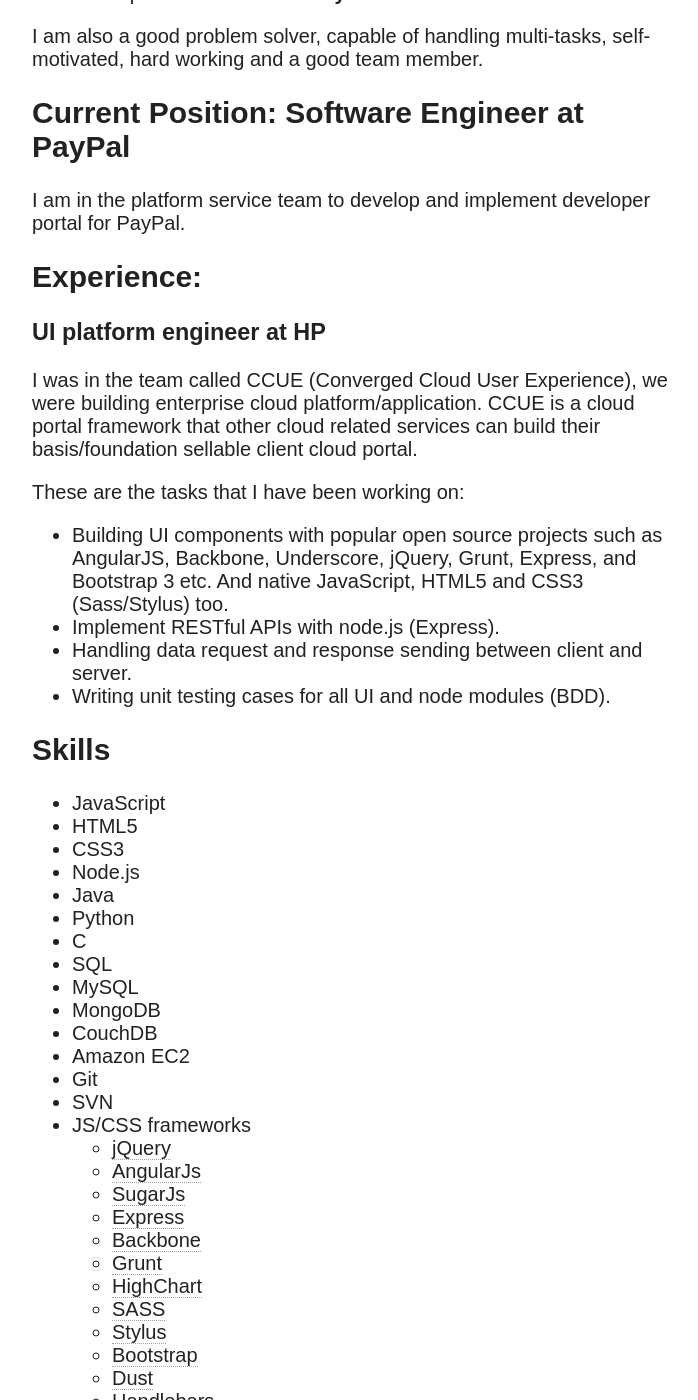
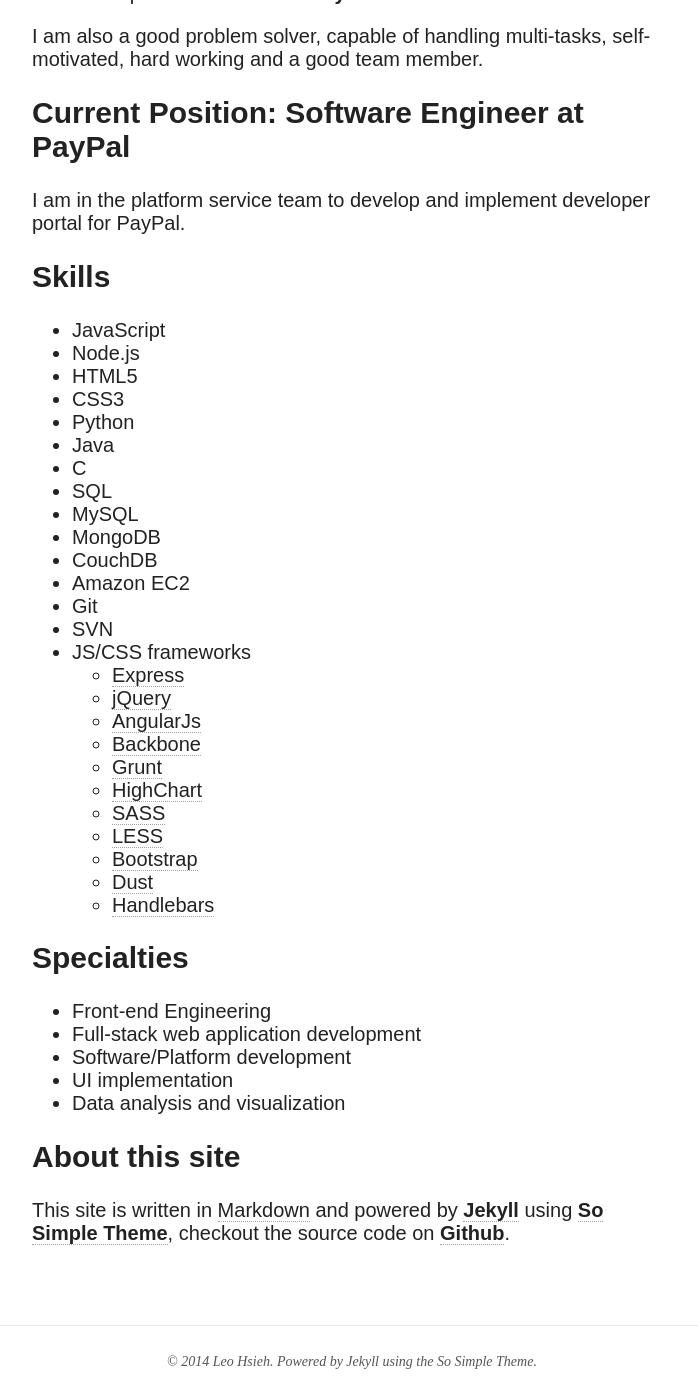
Before and after one commit to LeoAJ/leoaj.github.com, a Jekyll site: the page built from about.md, in a window 1280 px wide and 1400 px high, scrolled down 1487 px. Shown: the whole window, without its empty margins (288-986 px from the left). Built offline with Jekyll 4.4.1, drawn with Linux system fonts in a browser that asks for light colours; nearby versions of some CDN libraries.

Commit message:
remove HP

```diff
--- a/about.md
+++ b/about.md
@@ -19,27 +19,14 @@ I am also a good problem solver, capable of handling multi-tasks, self-motivated
 
 I am in the platform service team to develop and implement developer portal for PayPal.
 
-## Experience:
-
-### UI platform engineer at HP
-
-I was in the team called CCUE (Converged Cloud User Experience), we were building enterprise cloud platform/application. CCUE is a cloud portal framework that other cloud related services can build their basis/foundation sellable client cloud portal.
-
-These are the tasks that I have been working on:
-
-* Building UI components with popular open source projects such as AngularJS, Backbone, Underscore, jQuery, Grunt, Express, and Bootstrap 3 etc. And native JavaScript, HTML5 and CSS3 (Sass/Stylus) too.
-* Implement RESTful APIs with node.js (Express).
-* Handling data request and response sending between client and server.
-* Writing unit testing cases for all UI and node modules (BDD).
-
 ## Skills
 
 * JavaScript
+* Node.js
 * HTML5
 * CSS3
-* Node.js
+* Python
 * Java
-* Python
 * C
 * SQL
 * MySQL
@@ -49,15 +36,14 @@ These are the tasks that I have been working on:
 * Git
 * SVN
 * JS/CSS frameworks
+  * [Express](http://expressjs.com){:target="_blank"}
   * [jQuery](http://jquery.com){:target="_blank"}
   * [AngularJs](http://angularjs.org){:target="_blank"}
-  * [SugarJs](http://sugarjs.com){:target="_blank"}
-  * [Express](http://expressjs.com){:target="_blank"}
   * [Backbone](http://backbonejs.org){:target="_blank"}
   * [Grunt](http://gruntjs.com){:target="_blank"}
   * [HighChart](http://www.highcharts.com){:target="_blank"}
   * [SASS](http://sass-lang.com){:target="_blank"}
-  * [Stylus](http://learnboost.github.io/stylus){:target="_blank"}
+  * [LESS](http://lesscss.org){:target="_blank"}
   * [Bootstrap](http://getbootstrap.com){:target="_blank"}
   * [Dust](http://linkedin.github.io/dustjs){:target="_blank"}
   * [Handlebars](http://handlebarsjs.com){:target="_blank"}
```
